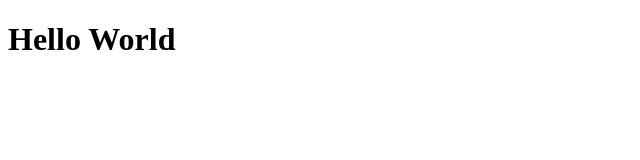
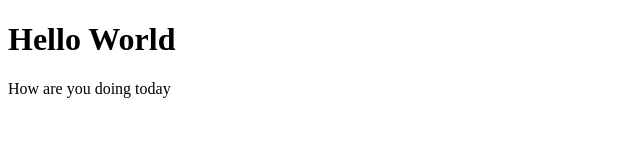
Before and after one commit to Ayanrinde/reimagined-doodle, a plain HTML site: page Adeyemi/index.html in a window 1280 px wide. Shown: the whole page, without its empty margins (0-640 px from the left). Drawn offline with Linux system fonts and the light colour scheme.

Commit message:
I added paragraph

```diff
--- a/Adeyemi/index.html
+++ b/Adeyemi/index.html
@@ -7,5 +7,6 @@
 </head>
 <body>
     <H1>Hello World</H1>
+    <p>How are you doing today</p>
 </body>
 </html>
```
